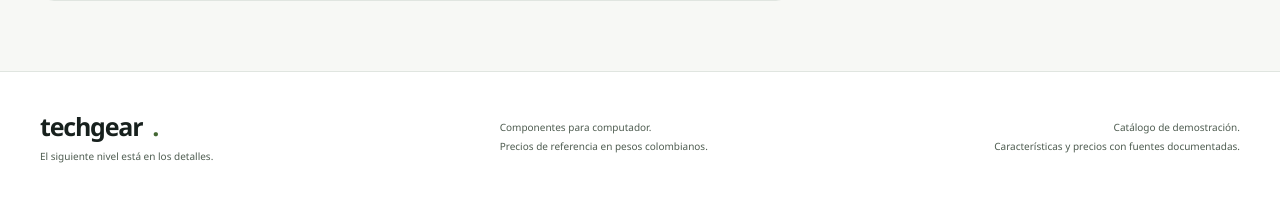
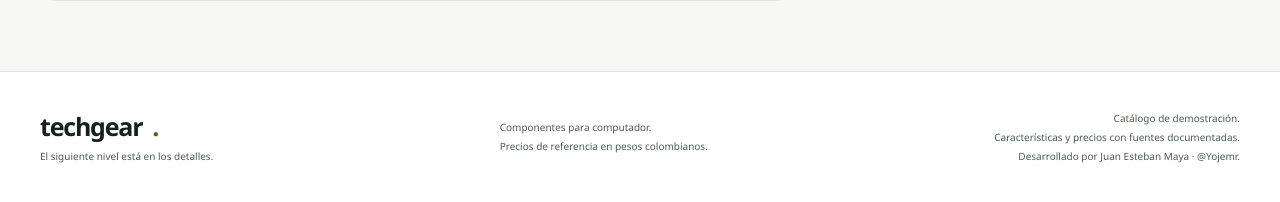
Before and after one commit to Yojemr/Techgear_Shop, a Django app: template techgear_web/techgear_shop/templates/techgear_shop/cart.html in a window 1280 px wide. Shown: the part 728-930 px from the top of the page. Run offline with Django 5.2, Linux system fonts and the light colour scheme; the template is opened without the code that fills it, so the values that code supplies are empty.

Commit message:
docs: credit author in storefront footer (#2)

```diff
--- a/techgear_web/techgear_shop/templates/techgear_shop/base.html
+++ b/techgear_web/techgear_shop/templates/techgear_shop/base.html
@@ -173,6 +173,8 @@
                     <br />
                     Características y precios con
                     fuentes documentadas.
+                    <br />
+                    Desarrollado por <a href="https://github.com/Yojemr">Juan Esteban Maya · @Yojemr</a>.
                 </p>
             </div>
         </footer>
```
